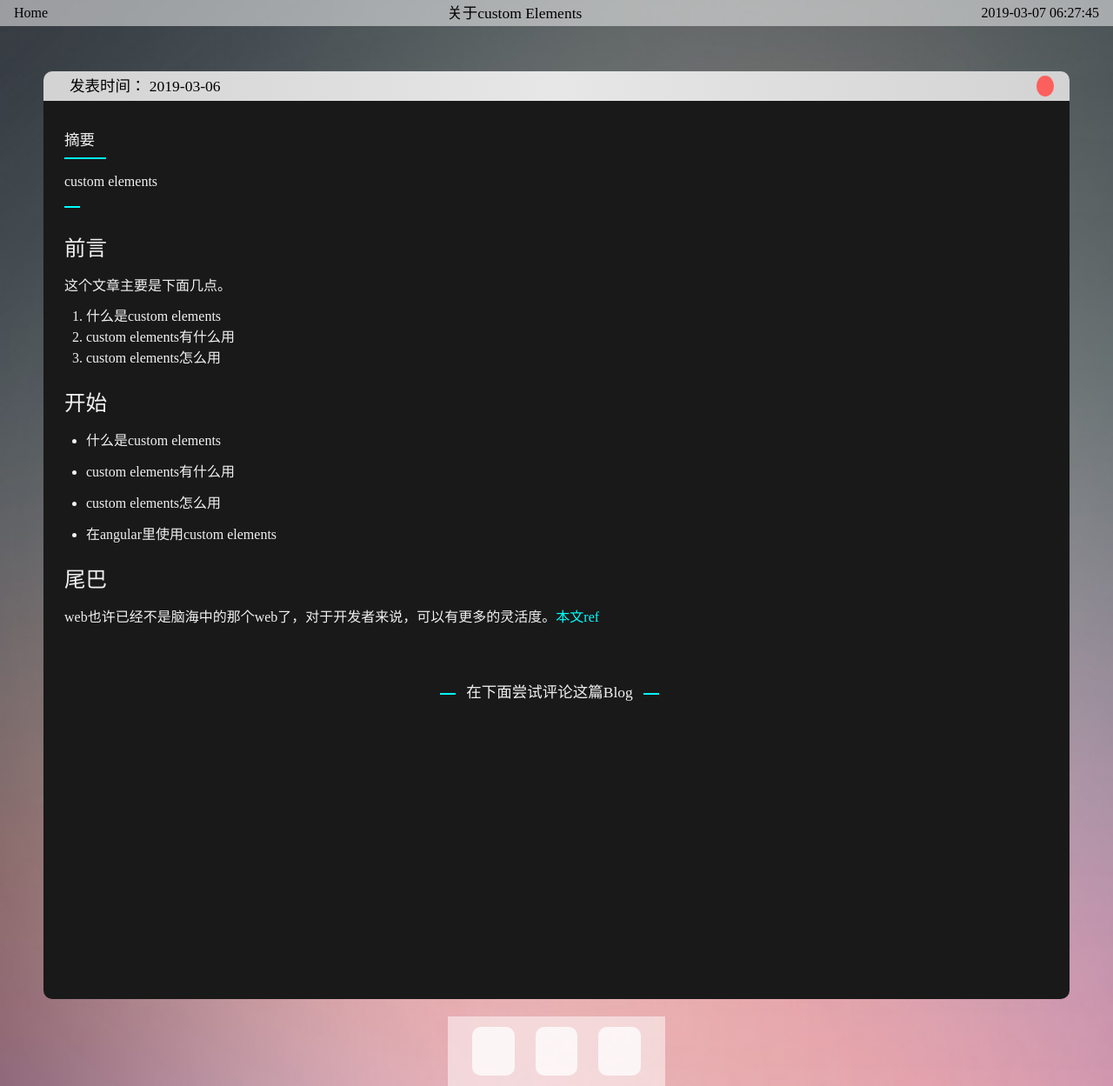
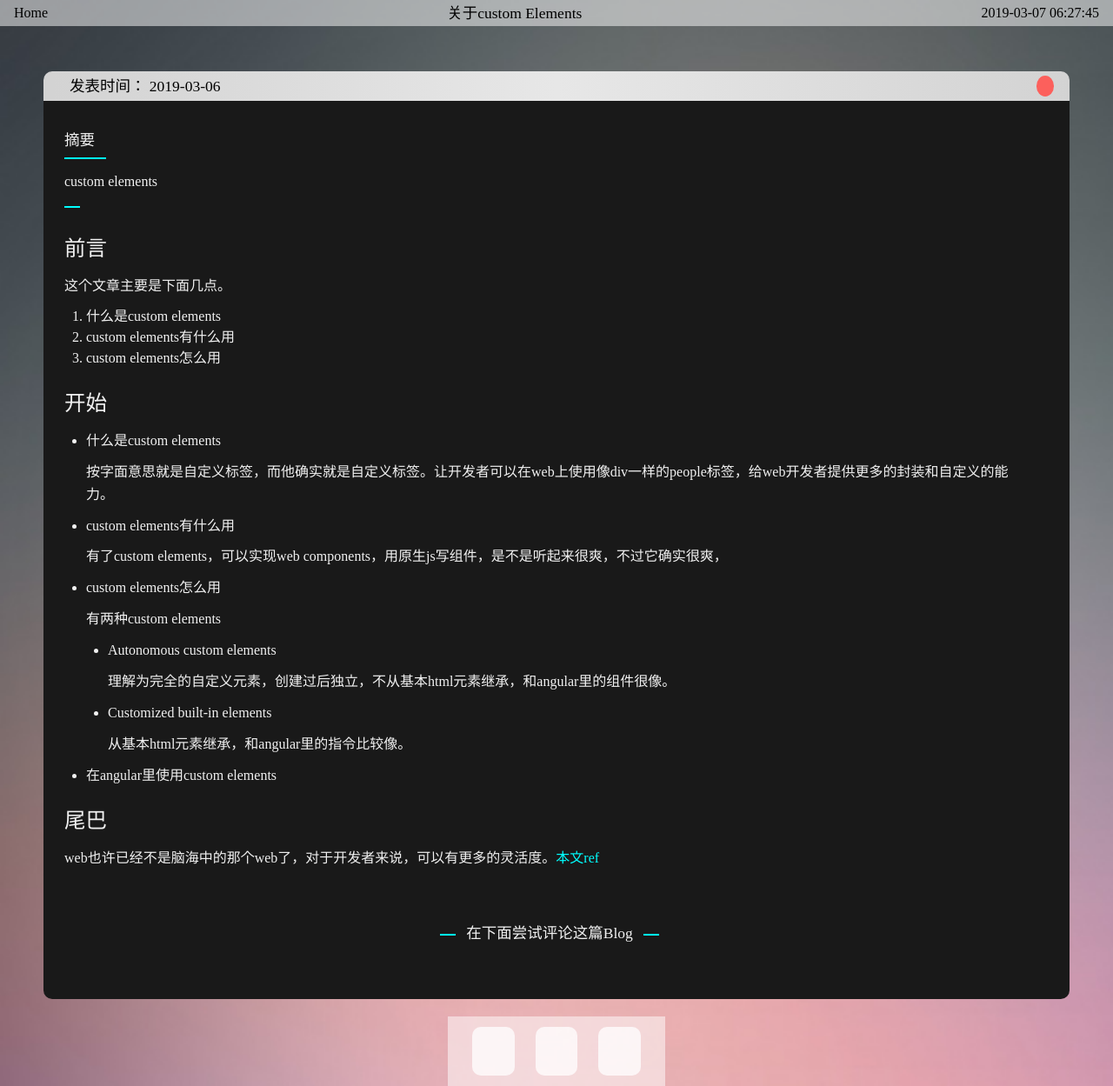
Before and after one commit to werts/werts.github.io, a Jekyll site: the page built from _posts/2019-03-06-关于custom-elements.md, in a window 1280 px wide. Shown: the whole page at 87% size. Built offline with Jekyll 4.4.1, drawn with Linux system fonts in a browser that asks for light colours; some web fonts are replaced; comment, search, counter and statistics services are not loaded.

Commit message:
custom elements

```diff
--- a/_posts/2019-03-06-关于custom-elements.md
+++ b/_posts/2019-03-06-关于custom-elements.md
@@ -12,13 +12,19 @@ excerpt: custom elements
 ### 开始
 - 什么是custom elements
 
-
-
+	按字面意思就是自定义标签，而他确实就是自定义标签。让开发者可以在web上使用像div一样的people标签，给web开发者提供更多的封装和自定义的能力。
 - custom elements有什么用
 
-
+	有了custom elements，可以实现web components，用原生js写组件，是不是听起来很爽，不过它确实很爽，
 - custom elements怎么用
 
+	有两种custom elements
+	- Autonomous custom elements
+
+		理解为完全的自定义元素，创建过后独立，不从基本html元素继承，和angular里的组件很像。
+	- Customized built-in elements
+
+		从基本html元素继承，和angular里的指令比较像。
 
 - 在angular里使用custom elements
 
```
